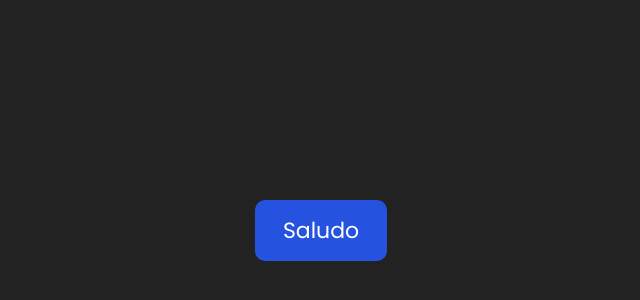
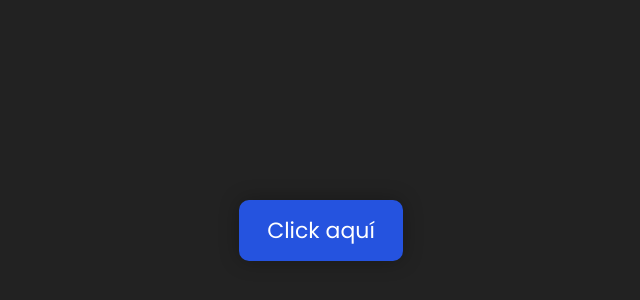
Before and after one commit to iBoxie/javascript.curso, a plain HTML site: page INTRODUCCIÓN JS/HTML/index.html in a window 1280 px wide. Shown: the part 160-460 px from the top of the page, without its empty margins (319-959 px from the left). Drawn offline with Linux system fonts and the light colour scheme.

Commit message:
Few changes

```diff
--- a/INTRODUCCIÓN JS/CSS/estilos.css
+++ b/INTRODUCCIÓN JS/CSS/estilos.css
@@ -39,6 +39,7 @@ button {
 	color: #fff;
 	padding: 14px 28px;
 	margin-bottom: 20px;
+	box-shadow: 0px 0px 20px 0px rgba(0, 0, 0, 0.281);
 }
 
 button:hover {
--- a/INTRODUCCIÓN JS/HTML/index.html
+++ b/INTRODUCCIÓN JS/HTML/index.html
@@ -8,6 +8,6 @@
     <title>Document</title>
 </head>
 <body>
-    <button onclick="saludo()">Saludo</button>
+    <button onclick="saludo()">Click aquí</button>
 </body>
 </html>
```
